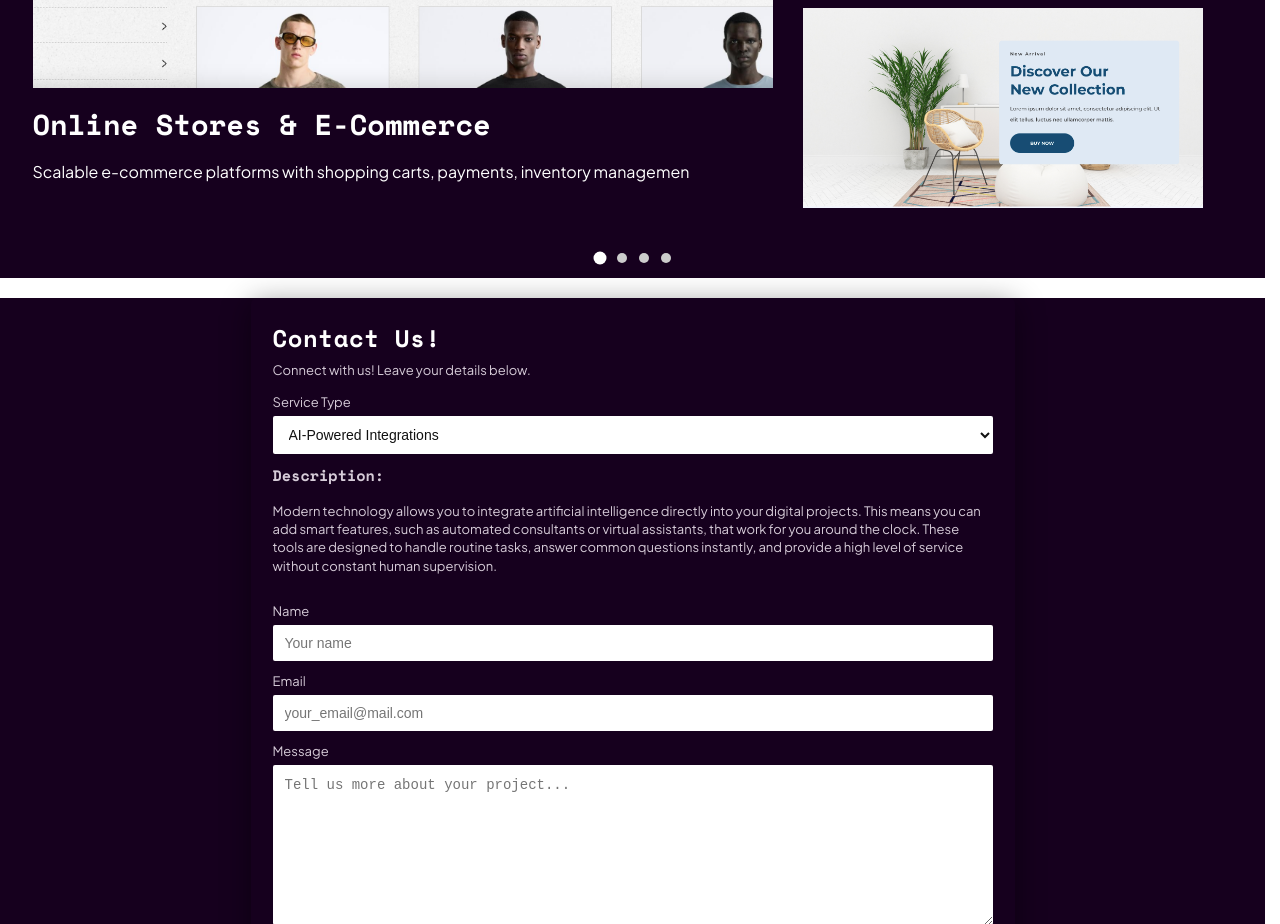
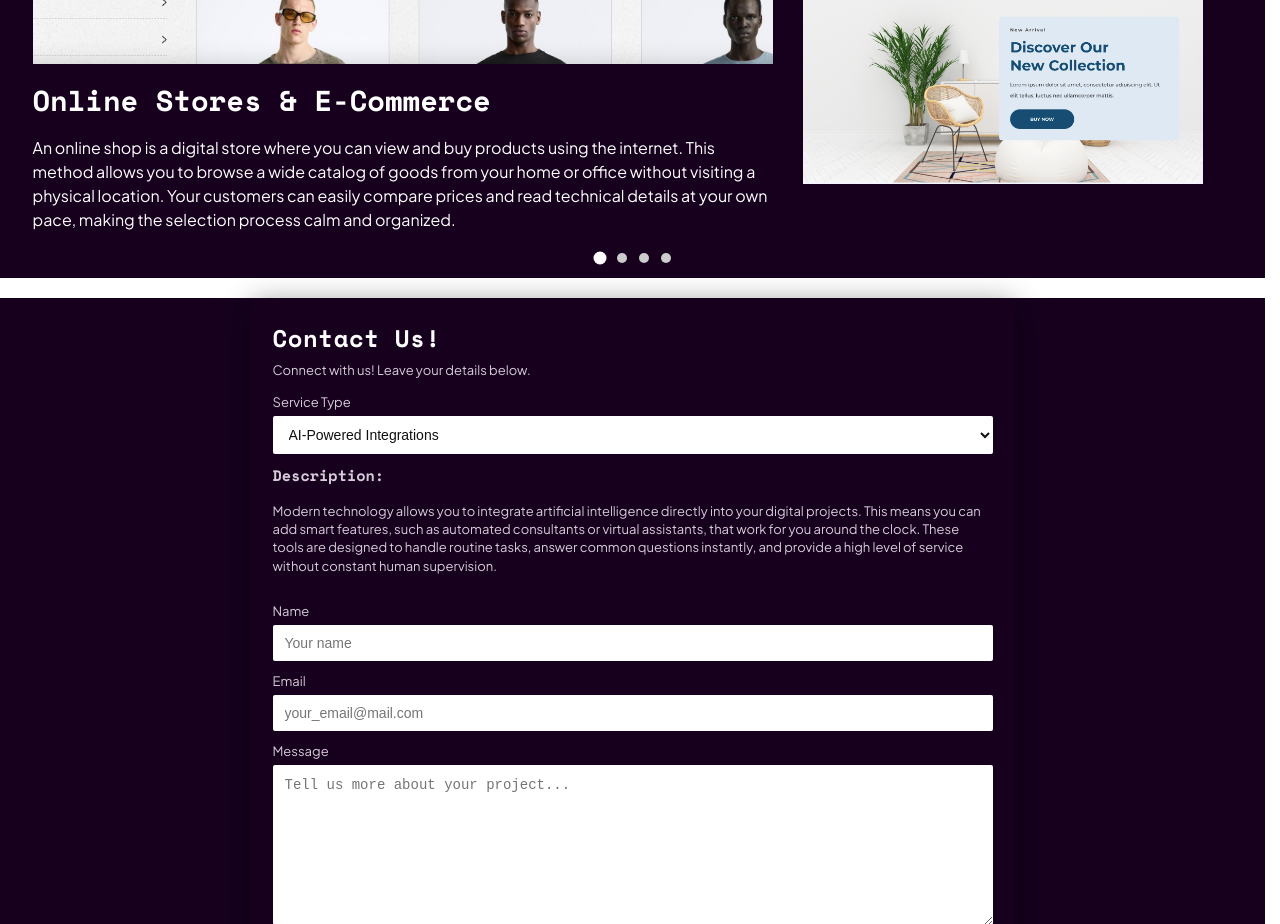
Before and after one commit to ushakovdenys03/qwerty, a React (Vite) app: page / in a window 1280 px wide. Shown: the part 2520-3444 px from the top of the page. Built offline with nearby package versions, Linux system fonts and the light colour scheme.

Commit message:
pisun
pisyn ostalsya

```diff
--- a/src/pages/Home.jsx
+++ b/src/pages/Home.jsx
@@ -80,7 +80,7 @@ const portfolioSlides = [
   {
     title: "Online Stores & \nE-Commerce",
     description:
-      "Scalable e-commerce platforms with shopping carts, payments, inventory managemen",
+      "An online shop is a digital store where you can view and buy products using the internet. This method allows you to browse a wide catalog of goods from your home or office without visiting a physical location. Your customers can easily compare prices and read technical details at your own pace, making the selection process calm and organized.",
     imageMain: <img src="/internetshop1.png" alt="main" />,
     imageOne: <img src="/internetshop2.png" alt="thumb4" />,
     imageTwo: <img src="/internetshop4.png" alt="thumb5" />,
@@ -89,7 +89,7 @@ const portfolioSlides = [
   {
     title: "Business & \nCorporate Sites",
     description:
-      "Custom websites, e-commerce stores, landing pages, and web portals built with modern technologies for seamless user experience and high performance.",
+      "A corporate website serves as the primary and most reliable source of information about your company online. It gives you complete control over your public image, allowing you to publish official news, current job openings, and detailed business offers in real time. Unlike simple pages, this platform provides a professional space where your company’s mission and scale are clearly visible to the digital world.",
     imageMain: <img src="/library-business.png" alt="main" />,
     imageOne: <img src="/library-business2.png" alt="thumb1" />,
     imageTwo: <img src="/international_comopany1.png" alt="thumb2" />,
@@ -98,7 +98,7 @@ const portfolioSlides = [
   {
     title: "Mobile Development",
     description:
-      "Native and cross-platform mobile apps. Applications for you and your customers. ",
+      "Mobile applications provide access to the largest group of users in the world today. Since most people carry a smartphone at all times, a mobile app puts your business directly into the hands of your audience. This platform allows you to stay visible and accessible, ensuring that your services are available with just a single tap on a screen. ",
     imageMain: <img src="/mobile-1.png" alt="main" />,
     imageOne: <img src="/mobile-2.png" alt="thumb1" />,
     imageTwo: <img src="/library-mobile2.jpeg" alt="thumb2" />,
@@ -107,7 +107,7 @@ const portfolioSlides = [
   {
     title: "Custom Web Applications",
     description:
-      "Tailored web-based solutions including production tracking systems, inventory management, manufacturing dashboards, CRM/ERP integrations, and automated reporting tools",
+      "Sometimes a standard website or a ready-made shop is not enough to solve specific business tasks. Custom web applications are designed specifically for your unique requirements, offering features that general platforms do not have. This service is ideal if you have a complex project or if you are unsure which traditional solution fits your goals best.",
     imageMain: <img src="/library-custom1.png" alt="main" />,
     imageOne: <img src="/library-custom2.png" alt="thumb1" />,
     imageTwo: <img src="/library-custom3.png" alt="thumb2" />,
--- a/src/widgets/hero/hero.module.css
+++ b/src/widgets/hero/hero.module.css
@@ -117,6 +117,10 @@
     background-position: center;
   }
 
+  .button:hover {
+    background: transparent;
+  }
+
   /* ❌ скрываем img */
   .image {
     display: none;
--- a/src/widgets/navigationbar/navbar.module.css
+++ b/src/widgets/navigationbar/navbar.module.css
@@ -213,6 +213,10 @@
 }
 
 @media (max-width: 900px) {
+  .button:hover {
+    background: transparent;
+  }
+
   .navigation {
     display: none;
   }
```
